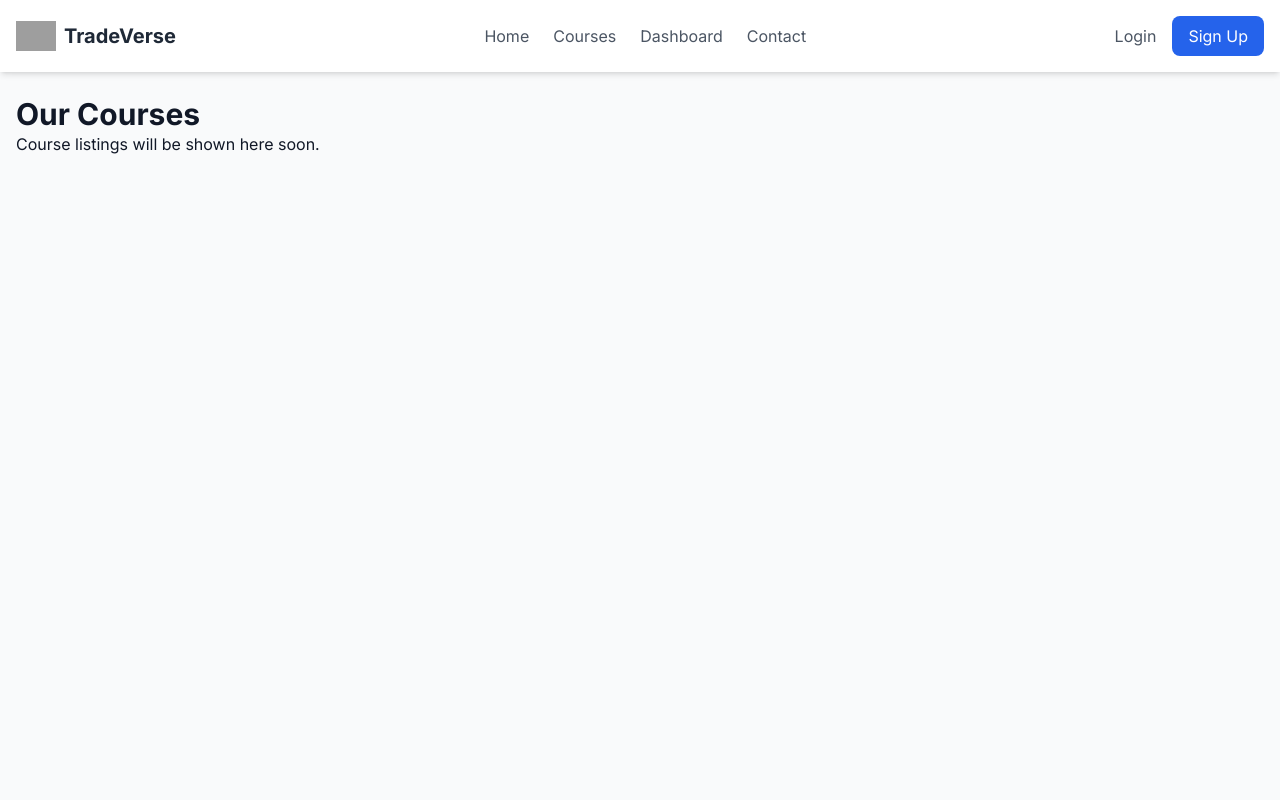
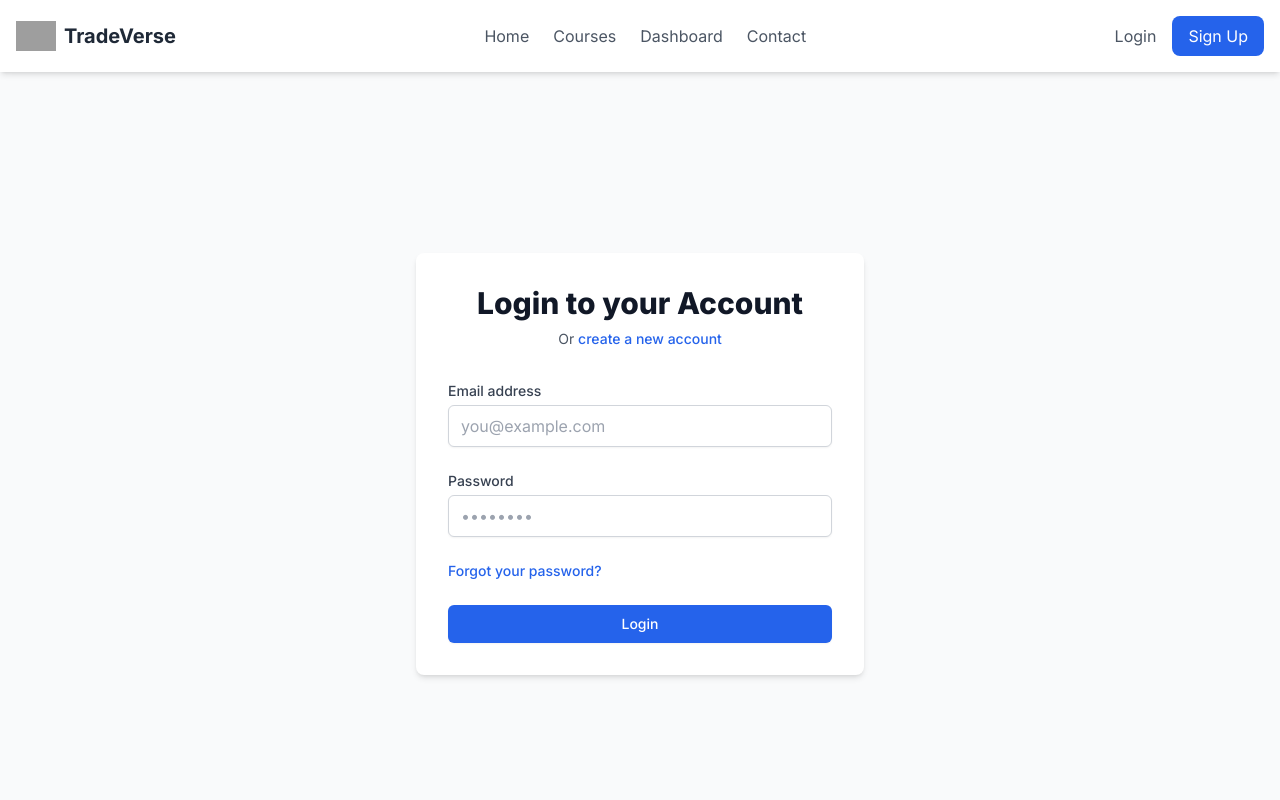
Before and after one commit to cyberajaykumar/tradeverse-academy, a Next.js app: page /login in a window 1280 px wide. Shown: the top 800 px of the page. Built offline with nearby package versions, Linux system fonts and the light colour scheme; grey boxes are pictures that could not be loaded.

Commit message:
Update page.js

```diff
--- a/src/app/(auth)/login/page.js
+++ b/src/app/(auth)/login/page.js
@@ -1,8 +1,38 @@
-export default function CoursesPage() {
+import Link from 'next/link';
+import InputField from '@/components/ui/InputField';
+import Button from '@/components/ui/Button';
+
+export default function LoginPage() {
   return (
-    <div className="container mx-auto p-4 pt-8">
-      <h1 className="text-3xl font-bold">Our Courses</h1>
-      <p>Course listings will be shown here soon.</p>
+    <div className="min-h-screen bg-gray-50 flex flex-col justify-center items-center">
+      <div className="w-full max-w-md p-8 space-y-8 bg-white shadow-md rounded-lg">
+        <div className="text-center">
+          <h2 className="text-3xl font-extrabold text-gray-900">Login to your Account</h2>
+          <p className="mt-2 text-sm text-gray-600">
+            Or{' '}
+            <Link href="/signup" className="font-medium text-blue-600 hover:text-blue-500">
+              create a new account
+            </Link>
+          </p>
+        </div>
+
+        <form className="mt-8 space-y-6">
+          <InputField label="Email address" name="email" type="email" placeholder="you@example.com" />
+          <InputField label="Password" name="password" type="password" placeholder="••••••••" />
+
+          <div className="flex items-center justify-between">
+            <div className="text-sm">
+              <a href="#" className="font-medium text-blue-600 hover:text-blue-500">
+                Forgot your password?
+              </a>
+            </div>
+          </div>
+
+          <div>
+            <Button>Login</Button>
+          </div>
+        </form>
+      </div>
     </div>
   );
 }
```
